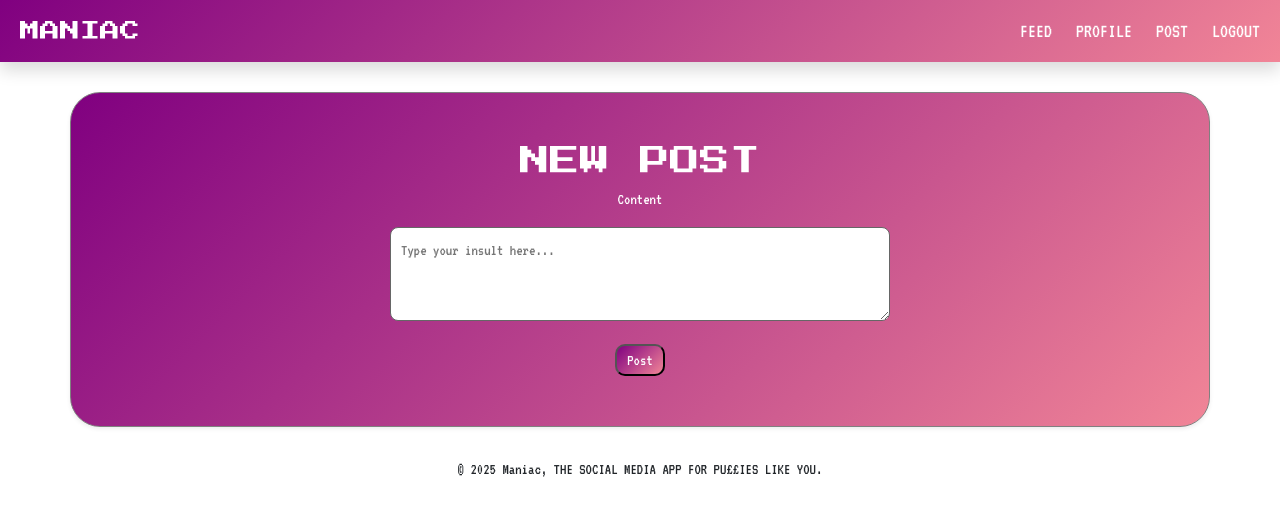
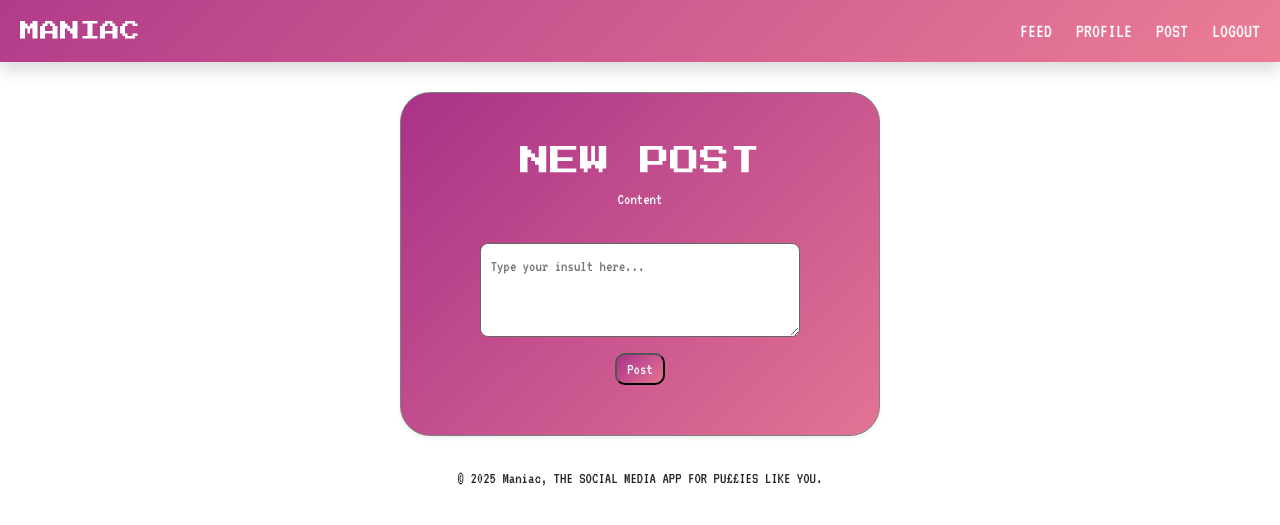
Before and after one commit to darkcom109/Maniac, a Django app: page /post/ in a window 1280 px wide. Shown: the top 525 px of the page. Run offline with Django 5.2, Linux system fonts and the light colour scheme; a user stored in the database is signed in.

Commit message:
Fixed the width for the post container and textarea

```diff
--- a/maniac/core/static/core/style.css
+++ b/maniac/core/static/core/style.css
@@ -15,7 +15,15 @@
 }
 
 .navbar-background {
-  background: linear-gradient(135deg, purple, rgb(241, 133, 151))
+  background: linear-gradient(135deg, purple, rgb(241, 133, 151));
+  animation: gradientShift 5s ease infinite;
+  background-size: 200% 200%;
+}
+
+@keyframes gradientShift {
+    0% { background-position: 0% 50%; }
+    50% { background-position: 100% 50%; }
+    100% { background-position: 0% 50%; }
 }
 
 .nav-button {
@@ -42,6 +50,8 @@
     border: 1px solid gray;
     border-radius: 30px;
     background: linear-gradient(135deg, purple, rgb(241, 133, 151));
+    animation: gradientShift 5s ease infinite;
+    background-size: 200% 200%;
 }
 
 .container-post-styling {
@@ -52,6 +62,8 @@
     border: 1.5px solid black;
     border-radius: 20px;
     background-color: white;
+    animation: gradientShift 5s ease infinite;
+    background-size: 200% 200%;
 }
 
 .container-login-styling {
@@ -62,6 +74,25 @@
     border: 1.5px solid gray;
     border-radius: 30px;
     background: linear-gradient(135deg, purple, rgb(241, 133, 151));
+    animation: gradientShift 5s ease infinite;
+    background-size: 200% 200%;
+}
+
+.container-post-styling {
+    padding-block: 50px;
+    padding-inline: 10px;
+    margin-block: 30px;
+    margin-inline: 400px;
+    border: 1.5px solid gray;
+    border-radius: 30px;
+    background: linear-gradient(135deg, purple, rgb(241, 133, 151));
+    animation: gradientShift 5s ease infinite;
+    background-size: 200% 200%;
+}
+
+.container-post-styling textarea {
+    width: 70% !important;
+    box-sizing: border-box;
 }
 
 .button-styling {
@@ -71,6 +102,8 @@
     transition: background-color 0.3s ease;
     padding-inline: 10px;
     padding-block: 2px;
+    animation: gradientShift 5s ease infinite;
+    background-size: 200% 200%;
 }
 
 .button-styling:hover {
@@ -86,6 +119,8 @@
     padding-inline: 5px;
     border-radius: 5px;
     border: 1px black solid;
+    animation: gradientShift 5s ease infinite;
+    background-size: 200% 200%;
 }
 
 .post-button:hover {
--- a/maniac/core/templates/core/feed.html
+++ b/maniac/core/templates/core/feed.html
@@ -1,7 +1,7 @@
 {% extends "core/base.html" %}
 {% block content %}
   <div class="container-feed-styling">
-    <h1 class="font-for-text text-center text-white fs-1" style="font-size: 30px">FEED</h1>
+    <h1 class="font-for-brand text-white text-center" style="font-size: 30px">FEED</h1>
     {% for post in posts %}
       <div class="container-post-styling font-for-text shadow-sm">
 
@@ -40,7 +40,7 @@
         </form>
       </div>
     {% empty %}
-      <p class="text-center font-for-text no-posts-text">No posts yet. Be the first to roast someone!</p>
+      <p class="text-center font-for-text no-posts-text text-white">No posts yet. Be the first to roast someone!</p>
     {% endfor %}
   </div>
 {% endblock %}
--- a/maniac/core/templates/core/post.html
+++ b/maniac/core/templates/core/post.html
@@ -1,11 +1,11 @@
 {% extends "core/base.html" %}
 {% block content %}
-  <div class="container container-login-styling font-for-text text-center text-white shadow-sm">
+  <div class="container-post-styling font-for-text text-center text-white shadow-sm">
     <h1 class="font-for-brand text-white" style="font-size: 30px">NEW POST</h1>
-    <form method="post">
+    <form method="post" class="d-flex flex-column align-items-center gap-3">
         {% csrf_token %}
         <p>Content</p>
-        <p>{{ form.content }}</p>
+        {{ form.content }}
         <button type="submit" class="button-styling">Post</button>
     </form>
   </div>
```
Also changed, not shown: maniac/db.sqlite3.
